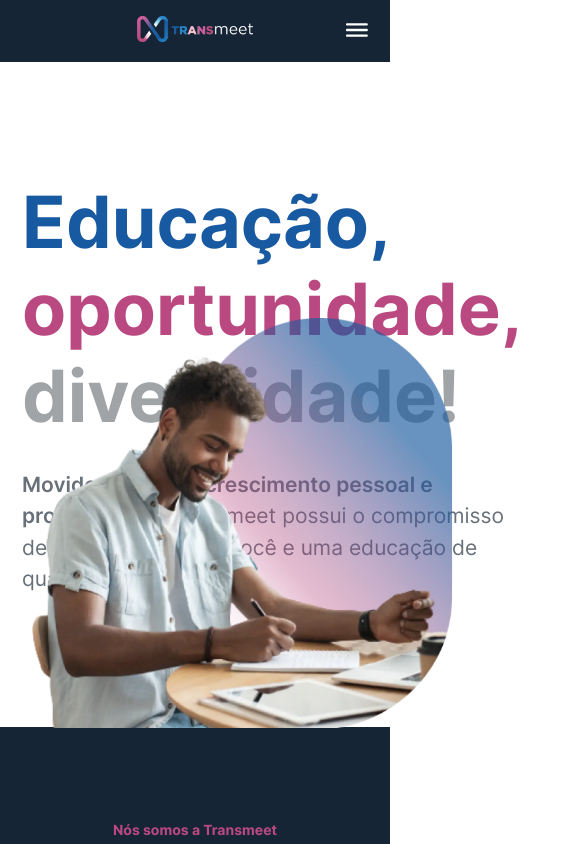
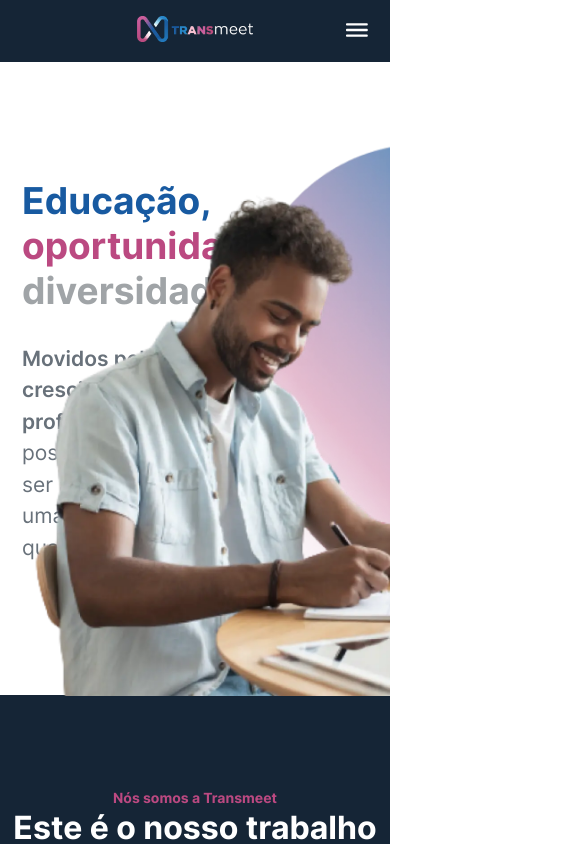
Before and after one commit to francisko-rezende/transmeet-landing-page, a Next.js app: page / in a window 390 px wide. Shown: the top 844 px of the page, 585 px wide, since content can reach past the window. Built offline with nearby package versions, Linux system fonts and the light colour scheme.

Commit message:
feat: finish tablet version of home

```diff
--- a/src/components/EducationOpportunityDiversity/EducationOpportunityDiversity.styles.ts
+++ b/src/components/EducationOpportunityDiversity/EducationOpportunityDiversity.styles.ts
@@ -14,11 +14,26 @@ export const SecondaryTitle = styled.h2`
   ${({ theme }) => css`
     font-weight: ${theme.font.weight.bold};
   `}
+
+  @media (max-width: 811px) {
+    font-size: 3.7rem;
+  }
+
+  @media (max-width: 610px) {
+  }
 `
 export const ImgWrapper = styled.div`
   position: absolute;
   bottom: -5px;
   right: -92px;
+
+  @media (max-width: 811px) {
+    right: -245px;
+    /* position: relative; */
+  }
+
+  @media (max-width: 610px) {
+  }
 `
 
 export const BlueSpan = styled.span`
--- a/src/pages/index.tsx
+++ b/src/pages/index.tsx
@@ -15,11 +15,13 @@ export default function Home() {
         <meta name="viewport" content="initial-scale=1.0, width=device-width" />
       </Head>
       <Header />
-      <EducationOpportunityDiversity />
-      <ThisIsOurJob />
-      <SimpleSearch />
-      <BeOurPartner />
-      <DownloadNow blackText="Conheça nosso app e" />
+      <main style={{ overflowX: 'hidden' }}>
+        <EducationOpportunityDiversity />
+        <ThisIsOurJob />
+        <SimpleSearch />
+        <BeOurPartner />
+        <DownloadNow blackText="Conheça nosso app e" />
+      </main>
       <Footer />
     </>
   )
```
